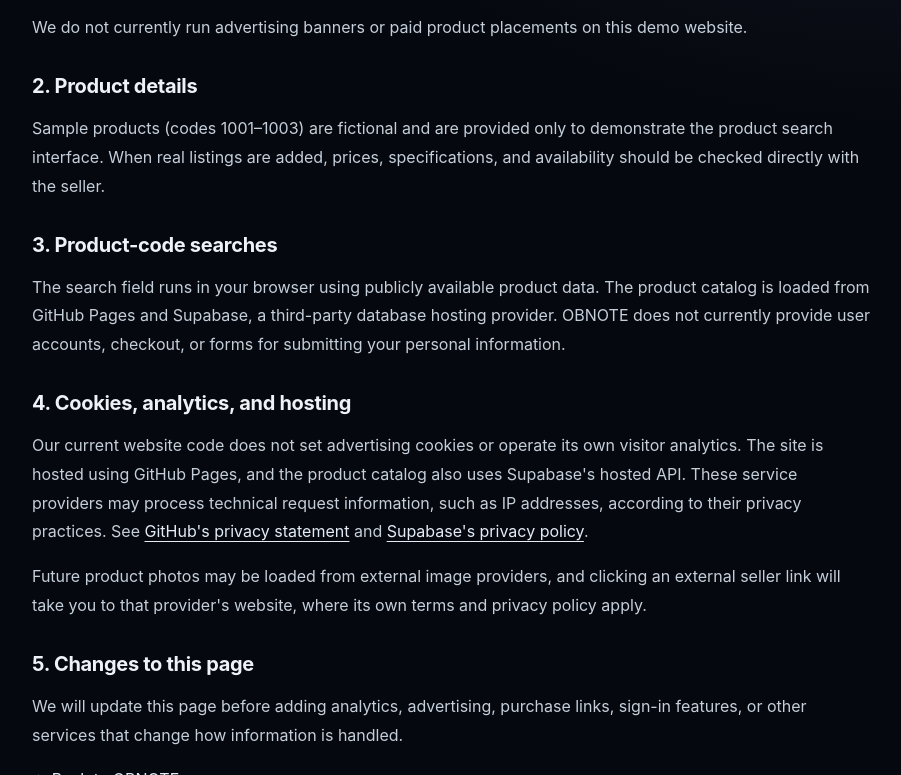
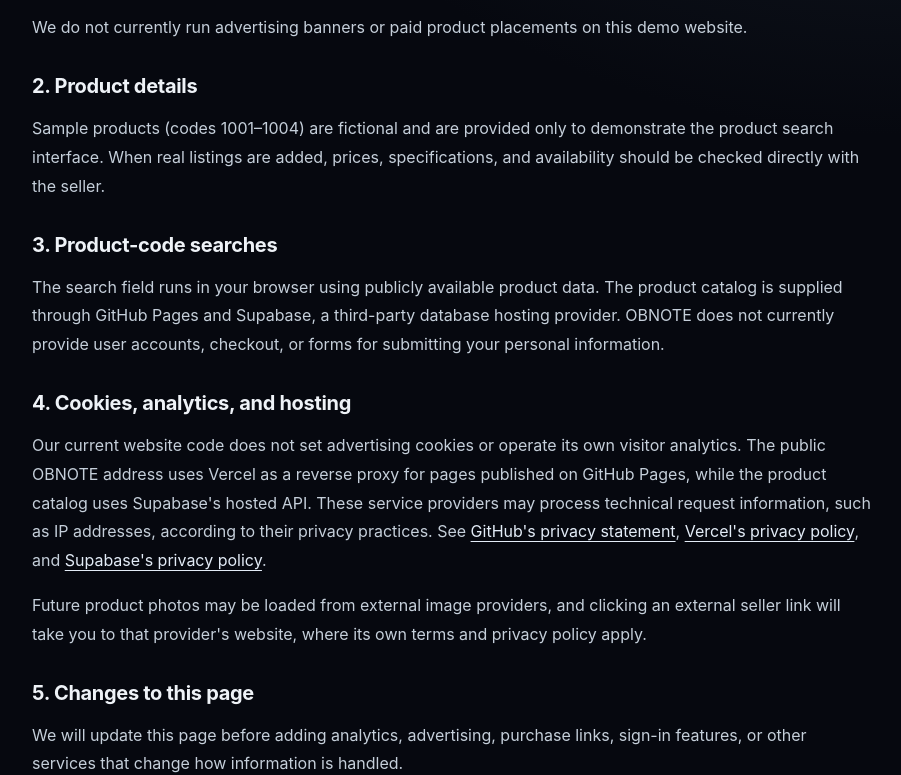
Before and after one commit to wkddbsdn07/OBNET-WEB, a plain HTML site: page privacy.html in a window 1280 px wide. Shown: the part 718-1493 px from the top of the page, without its empty margins (188-1089 px from the left). Drawn offline with Linux system fonts and the light colour scheme.

Commit message:
Use branded OBNOTE address and accurately disclose Vercel proxy hosting

```diff
--- a/privacy.html
+++ b/privacy.html
@@ -4,6 +4,7 @@
 <meta charset="utf-8">
 <meta name="viewport" content="width=device-width, initial-scale=1">
 <meta name="theme-color" content="#06080f">
+<link rel="canonical" href="https://obnote.vercel.app/privacy.html">
 <meta name="description" content="OBNOTE — Privacy and affiliate disclosures for our product discovery prototype.">
 <title>Privacy & Disclosure — OBNOTE</title>
 <style>
@@ -40,11 +41,11 @@ footer{border-top:1px solid var(--line);padding:22px 0 45px;display:flex;justify
 <p>If OBNOTE adds affiliate links in the future, those links will be clearly identified. We may receive a commission from eligible purchases, which does not normally increase the price you pay. We will update this notice and relevant product pages before enabling such links.</p>
 <p>We do not currently run advertising banners or paid product placements on this demo website.</p>
 <h2>2. Product details</h2>
-<p>Sample products (codes 1001–1003) are fictional and are provided only to demonstrate the product search interface. When real listings are added, prices, specifications, and availability should be checked directly with the seller.</p>
+<p>Sample products (codes 1001–1004) are fictional and are provided only to demonstrate the product search interface. When real listings are added, prices, specifications, and availability should be checked directly with the seller.</p>
 <h2>3. Product-code searches</h2>
-<p>The search field runs in your browser using publicly available product data. The product catalog is loaded from GitHub Pages and Supabase, a third-party database hosting provider. OBNOTE does not currently provide user accounts, checkout, or forms for submitting your personal information.</p>
+<p>The search field runs in your browser using publicly available product data. The product catalog is supplied through GitHub Pages and Supabase, a third-party database hosting provider. OBNOTE does not currently provide user accounts, checkout, or forms for submitting your personal information.</p>
 <h2>4. Cookies, analytics, and hosting</h2>
-<p>Our current website code does not set advertising cookies or operate its own visitor analytics. The site is hosted using GitHub Pages, and the product catalog also uses Supabase's hosted API. These service providers may process technical request information, such as IP addresses, according to their privacy practices. See <a href="https://docs.github.com/en/site-policy/privacy-policies/github-general-privacy-statement" target="_blank" rel="noopener noreferrer">GitHub's privacy statement</a> and <a href="https://supabase.com/privacy" target="_blank" rel="noopener noreferrer">Supabase's privacy policy</a>.</p>
+<p>Our current website code does not set advertising cookies or operate its own visitor analytics. The public OBNOTE address uses Vercel as a reverse proxy for pages published on GitHub Pages, while the product catalog uses Supabase's hosted API. These service providers may process technical request information, such as IP addresses, according to their privacy practices. See <a href="https://docs.github.com/en/site-policy/privacy-policies/github-general-privacy-statement" target="_blank" rel="noopener noreferrer">GitHub's privacy statement</a>, <a href="https://vercel.com/legal/privacy-policy" target="_blank" rel="noopener noreferrer">Vercel's privacy policy</a>, and <a href="https://supabase.com/privacy" target="_blank" rel="noopener noreferrer">Supabase's privacy policy</a>.</p>
 <p>Future product photos may be loaded from external image providers, and clicking an external seller link will take you to that provider's website, where its own terms and privacy policy apply.</p>
 <h2>5. Changes to this page</h2>
 <p>We will update this page before adding analytics, advertising, purchase links, sign-in features, or other services that change how information is handled.</p>
```
